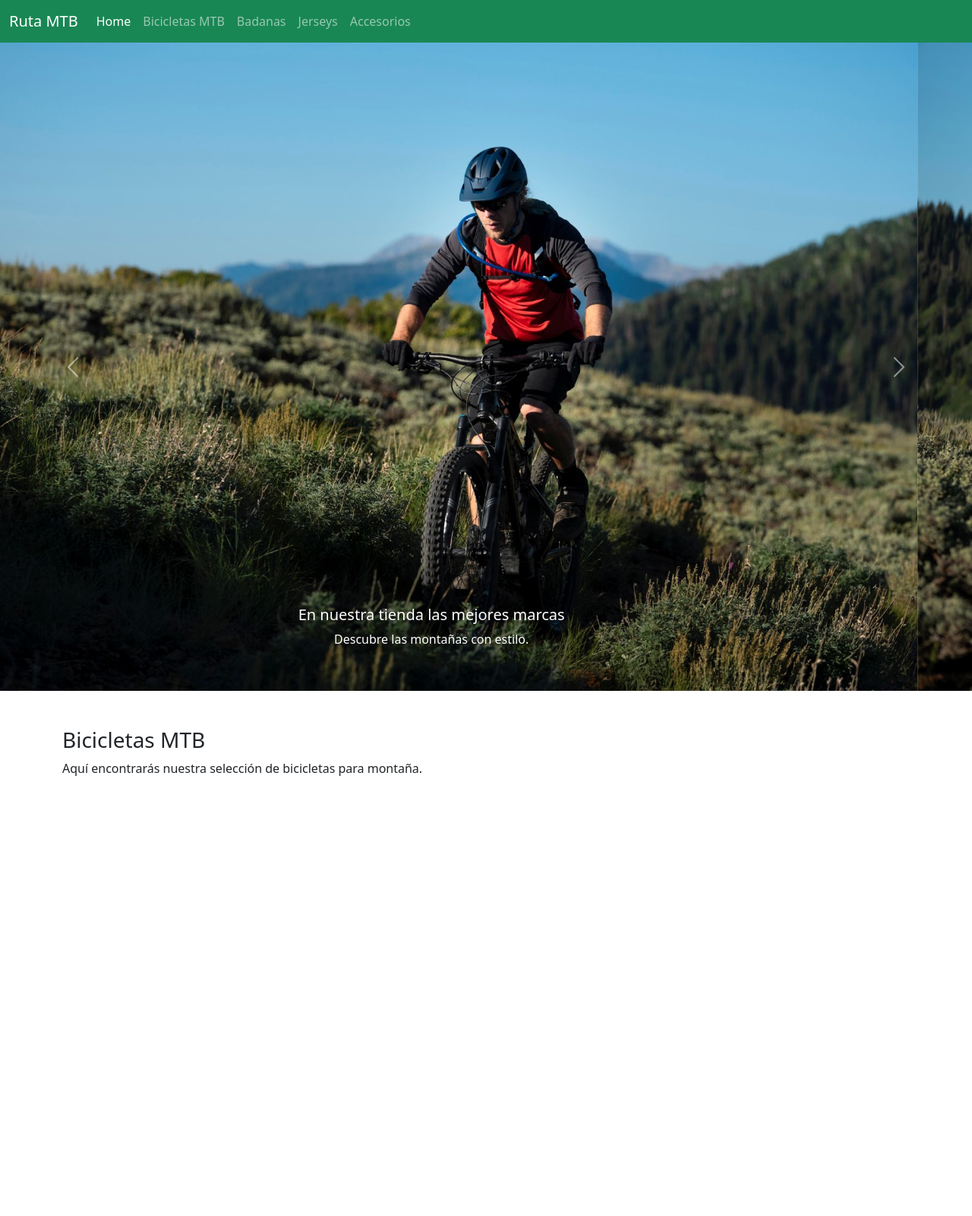
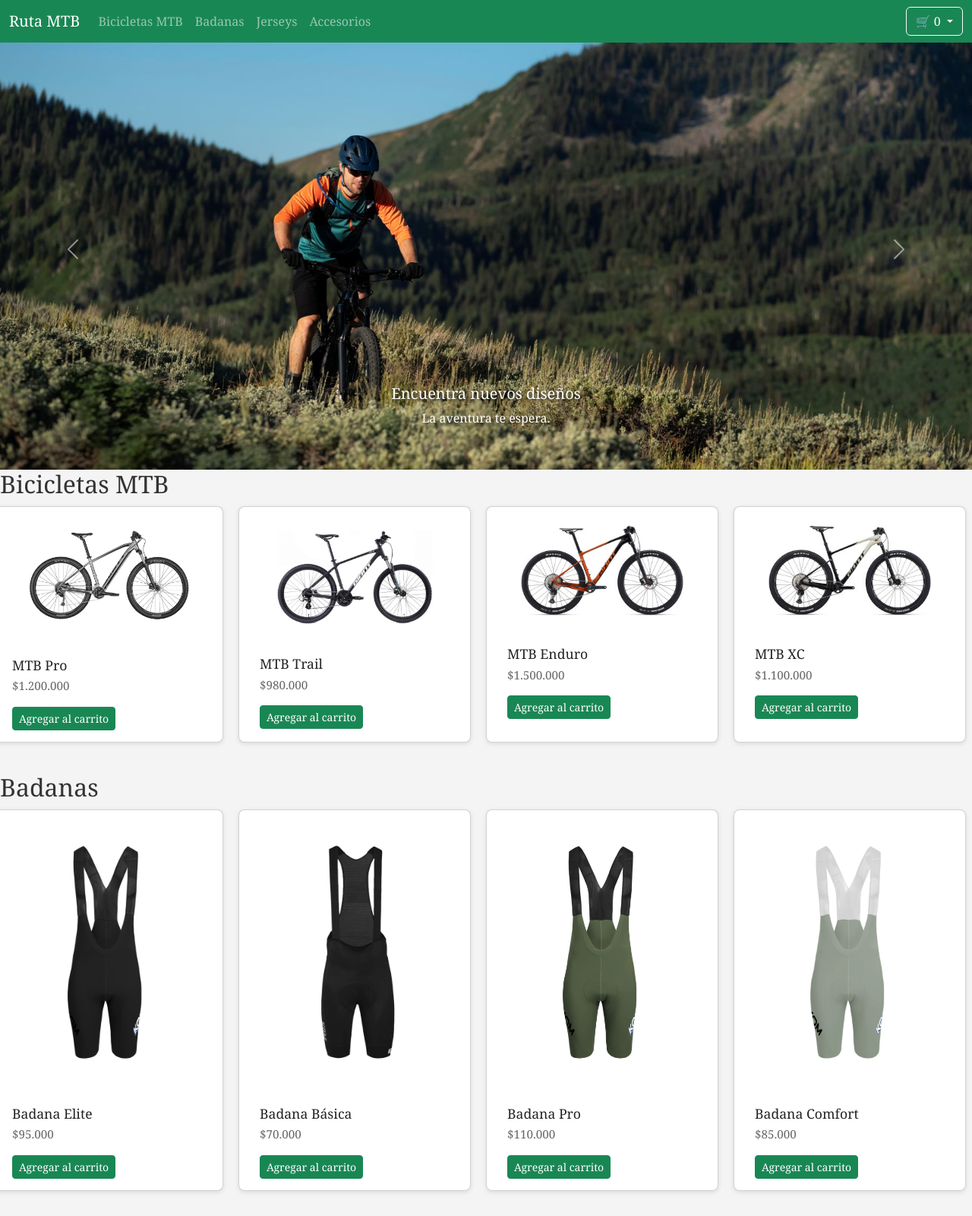
Before and after one commit to samuellopur/hackaton_1, a plain HTML site: page index.html in a window 1280 px wide. Shown: the top 1600 px of the page at 76% size. Before the commit the page ends 1039 px from the top, so only its background shows below. Drawn offline with nearby package versions, Linux system fonts and the light colour scheme.

Commit message:
Se crea cards, carrito de compras y footer

```diff
--- a/index.html
+++ b/index.html
@@ -10,13 +10,13 @@
     <link rel="stylesheet" href="https://cdn.jsdelivr.net/npm/bootstrap@5.3.2/dist/css/bootstrap.min.css">
 
     <!-- Nuestro CSS -->
-    <link rel="stylesheet" href="styles.css">
+    <link rel="stylesheet" href="style.css">
 </head>
 
 <body>
 
     <!-- Barra de navegación -->
-    <nav class="navbar navbar-expand-lg bg-success navbar-dark">
+    <nav class="navbar navbar-expand-lg bg-success navbar-dark fixed-top">
   <div class="container-fluid">
     <a class="navbar-brand" href="#">Ruta MTB</a>
     <button class="navbar-toggler" type="button" data-bs-toggle="collapse" data-bs-target="#menu">
@@ -24,15 +24,40 @@
     </button>
 
     <div class="collapse navbar-collapse" id="menu">
-                <ul class="navbar-nav">
-                    <li class="nav-item"><a class="nav-link active" href="#">Home</a></li>
-                    <li class="nav-item"><a class="nav-link" href="#Bicicletas">Bicicletas MTB</a></li>
-                    <li class="nav-item"><a class="nav-link" href="#">Badanas</a></li>
-                    <li class="nav-item"><a class="nav-link" href="#">Jerseys</a></li>
-                    <li class="nav-item"><a class="nav-link" href="#">Accesorios</a></li>
+      <ul class="navbar-nav me-auto">
+        <li class="nav-item"><a class="nav-link" href="#bicicletas">Bicicletas MTB</a></li>
+        <li class="nav-item"><a class="nav-link" href="#badanas">Badanas</a></li>
+        <li class="nav-item"><a class="nav-link" href="#jerseys">Jerseys</a></li>
+        <li class="nav-item"><a class="nav-link" href="#accesorios">Accesorios</a></li>
+      </ul>
+
+      <!-- Carrito -->
+      <div class="dropdown">
+        <button class="btn btn-outline-light dropdown-toggle" type="button" data-bs-toggle="dropdown">
+          🛒 <span id="cart-count">0</span>
+        </button>
+        <ul class="dropdown-menu dropdown-menu-end" id="cart-items">
+          <li><span class="dropdown-item-text">Carrito vacío</span></li>
         </ul>
       </div>
     </div>
+  </div>
+</nav>
+
+
+        <!-- Carrito -->
+        <div class="dropdown">
+            <button class="btn btn-outline-light dropdown-toggle" type="button" data-bs-toggle="dropdown">
+                🛒 <span id="cart-count">0</span>
+            </button>
+            <ul class="dropdown-menu dropdown-menu-end" id="cart-items">
+                <li><span class="dropdown-item-text">Carrito vacío</span></li>
+            </ul>
+        </div>
+        </div>
+        </div>
+    </nav>
+
     </nav>
 
 
@@ -77,10 +102,29 @@
             </button>
         </div>
 
-        <!-- Sección de Bicicletas -->
-        <div class="container mt-5">
-            <h3 id="Bicicletas">Bicicletas MTB</h3>
-            <p>Aquí encontrarás nuestra selección de bicicletas para montaña.</p>
+        <div>
+
+            <section id="bicicletas" class="section">
+                <h2>Bicicletas MTB</h2>
+                <div class="row card-container"></div>
+            </section>
+
+            <section id="badanas" class="section">
+                <h2>Badanas</h2>
+                <div class="row card-container"></div>
+            </section>
+
+            <section id="jerseys" class="section">
+                <h2>Jerseys</h2>
+                <div class="row card-container"></div>
+            </section>
+
+            <section id="accesorios" class="section">
+                <h2>Accesorios</h2>
+                <p>Elementos y accesorios que te brindan confort para una mejor experiencia</p>
+                <div class="row card-container"></div>
+            </section>
+
         </div>
 
     </main>
@@ -88,8 +132,20 @@
     <!-- Bootstrap JS -->
     <script src="https://cdn.jsdelivr.net/npm/bootstrap@5.3.2/dist/js/bootstrap.bundle.min.js"></script>
 
-    <!-- Nuestro JS -->
+    <!--JS -->
     <script src="script.js"></script>
+
+    <!-- Footer -->
+    <footer class="bg-success text-white text-center py-4 mt-5">
+        <div class="container">
+            <h5  class="mb-2">Ruta MTB</h5>
+            <p class="mb-1">Vive la aventura sobre dos ruedas</p>
+            <p class="mb-0">📧 contacto@rutamtb.com | Instagram: <a href="#"
+                    class="text-white text-decoration-underline"> @rutamtb </a></p>
+            <small class="d-block mt-2">© 2025 Ruta MTB.</small>
+        </div>
+    </footer>
+
 </body>
 
 </html>
--- /dev/null
+++ b/script.js
@@ -0,0 +1,175 @@
+// Activar carrusel automático con intervalo de 3 segundos
+const carrusel = document.querySelector("#carruselMTB");
+const bootstrapCarrusel = new bootstrap.Carousel(carrusel, {
+  interval: 3000, // tiempo en milisegundos
+  ride: "carousel",
+});
+
+// Datos de productos por categoría
+const productos = {
+  bicicletas: [
+    {
+      titulo: "MTB Pro",
+      precio: "$1.200.000",
+      imagen: "imagenes/bicicletamtb1.jpg",
+    },
+    {
+      titulo: "MTB Trail",
+      precio: "$980.000",
+      imagen: "imagenes/bicicletamtb2.jpg",
+    },
+    {
+      titulo: "MTB Enduro",
+      precio: "$1.500.000",
+      imagen: "imagenes/bicicletamtb3.jpg",
+    },
+    {
+      titulo: "MTB XC",
+      precio: "$1.100.000",
+      imagen: "imagenes/bicicletamtb4.jpg",
+    },
+  ],
+  badanas: [
+    {
+      titulo: "Badana Elite",
+      precio: "$95.000",
+      imagen: "imagenes/badana1.jpg",
+    },
+    {
+      titulo: "Badana Básica",
+      precio: "$70.000",
+      imagen: "imagenes/badana2.jpg",
+    },
+    {
+      titulo: "Badana Pro",
+      precio: "$110.000",
+      imagen: "imagenes/badana3.jpg",
+    },
+    {
+      titulo: "Badana Comfort",
+      precio: "$85.000",
+      imagen: "imagenes/badana4.jpg",
+    },
+  ],
+  jerseys: [
+    {
+      titulo: "Jersey Pro",
+      precio: "$120.000",
+      imagen: "imagenes/jersey1.jpg",
+    },
+    {
+      titulo: "Jersey Clásico",
+      precio: "$85.000",
+      imagen: "imagenes/jersey2.jpg",
+    },
+    {
+      titulo: "Jersey Aero",
+      precio: "$140.000",
+      imagen: "imagenes/jersey3.jpg",
+    },
+    {
+      titulo: "Jersey MTB",
+      precio: "$100.000",
+      imagen: "imagenes/jersey4.jpg",
+    },
+  ],
+  accesorios: [
+    { titulo: "Casco Trail", precio: "$180.000", imagen: "imagenes/casco.jpg" },
+    { titulo: "Gafas Pro", precio: "$60.000", imagen: "imagenes/gafas.jpg" },
+    {
+      titulo: "Guantes MTB",
+      precio: "$45.000",
+      imagen: "imagenes/guantes.jpg",
+    },
+    {
+      titulo: "Calcetines MTB",
+      precio: "$25.000",
+      imagen: "imagenes/calcetines.jpg",
+    },
+  ],
+};
+
+// Función para crear una tarjeta
+function crearCard(producto) {
+  const card = document.createElement("div");
+  card.className = "card";
+
+  card.innerHTML = `
+    <img src="${producto.imagen}" alt="${producto.titulo}">
+    <div class="card-body">
+      <h3 class="card-title">${producto.titulo}</h3>
+      <p class="card-price">${producto.precio}</p>
+      <button class="btn btn-success btn-sm add-to-cart">Agregar al carrito</button>
+    </div>
+  `;
+
+  // Evento para agregar al carrito
+  card.querySelector(".add-to-cart").addEventListener("click", () => {
+    agregarAlCarrito(producto);
+  });
+
+  return card;
+}
+
+// Función para renderizar tarjetas en cada sección
+function renderizarSeccion(id, productosArray) {
+  const contenedor = document.querySelector(`#${id} .card-container`);
+  productosArray.forEach((producto) => {
+    const card = crearCard(producto);
+    contenedor.appendChild(card);
+  });
+}
+
+// Renderizar todas las secciones
+renderizarSeccion("bicicletas", productos.bicicletas);
+renderizarSeccion("badanas", productos.badanas);
+renderizarSeccion("jerseys", productos.jerseys);
+renderizarSeccion("accesorios", productos.accesorios);
+
+//Lógica del carrito
+let carrito = JSON.parse(localStorage.getItem("carrito")) || [];
+
+function agregarAlCarrito(producto) {
+  carrito.push(producto);
+  localStorage.setItem("carrito", JSON.stringify(carrito));
+  actualizarCarrito();
+}
+
+function calcularTotal() {
+  return carrito.reduce((total, item) => {
+    const precio = parseInt(item.precio.replace(/\D/g, ""));
+    return total + precio;
+  }, 0);
+}
+
+function actualizarCarrito() {
+  const cartCount = document.getElementById("cart-count");
+  const cartItems = document.getElementById("cart-items");
+
+  cartCount.textContent = carrito.length;
+  cartItems.innerHTML = "";
+
+  if (carrito.length === 0) {
+    cartItems.innerHTML =
+      '<li><span class="dropdown-item-text">Carrito vacío</span></li>';
+    return;
+  }
+
+  carrito.forEach((item, index) => {
+    const li = document.createElement("li");
+    li.innerHTML = `
+      <span class="dropdown-item-text">${item.titulo} - ${item.precio}</span>
+    `;
+    cartItems.appendChild(li);
+  });
+
+  const total = calcularTotal();
+  const totalItem = document.createElement("li");
+  totalItem.innerHTML = `<span class="dropdown-item-text fw-bold">Total: $${total.toLocaleString()}</span>`;
+  cartItems.appendChild(totalItem);
+}
+
+
+
+// Inicializar carrito al cargar
+actualizarCarrito();
--- a/style.css
+++ b/style.css
@@ -1,11 +1,68 @@
 /* Ajusta el tamaño del carrusel */
 .carousel-item img {
-    height: 10px; /* Alto fijo */
+    height: 580px; /* Alto fijo */
     object-fit: cover; /* Recorta y ajusta la imagen */
 }
 
 /* Texto del carrusel con sombra para mejor visibilidad */
 .carousel-caption h5,
 .carousel-caption p {
-    text-shadow: 2px 2px 5px rgba(0,0,0,0.8);
+    text-shadow: 2px 2px 5px rgba(0, 0, 0, 0.8);
 }
+
+body {
+  font-family: Georgia, 'Times New Roman', Times, serif, sans-serif;
+  margin: 0;
+  padding: 0;
+  background-color: #f4f4f4;
+}
+
+.container {
+  width: 90%;
+  max-width: 1200px;
+  margin: auto;
+  padding: 20px 0;
+}
+
+.section {
+  margin-bottom: 40px;
+}
+
+h2 {
+  color: #333;
+  margin-bottom: 10px;
+}
+
+.card-container {
+  display: flex;
+  flex-wrap: wrap;
+  gap: 20px;
+}
+
+.card {
+  background-color: white;
+  border-radius: 8px;
+  box-shadow: 0 2px 6px rgba(0,0,0,0.1);
+  width: calc(25% - 20px);
+  overflow: hidden;
+  transition: transform 0.3s ease;
+}
+
+.card:hover {
+  transform: scale(1.05);
+}
+
+.card-body {
+  padding: 15px;
+}
+
+.card-title {
+  font-size: 1.1em;
+  margin: 0 0 5px;
+  color: #222;
+}
+
+.card-price {
+  color: #666;
+  font-size: 0.95em;
+}
```
Also changed, not shown: imagenes/badana1.jpg (added), imagenes/badana2.jpg (added), imagenes/badana3.jpg (added), imagenes/badana4.jpg (added), imagenes/bicicletamtb1.jpg (added), imagenes/bicicletamtb2.jpg (added), imagenes/bicicletamtb3.jpg (added), imagenes/bicicletamtb4.jpg (added), imagenes/calcetines.jpg (added), imagenes/casco.jpg (added), imagenes/gafas.jpg (added), imagenes/guantes.jpg (added), imagenes/jersey1.jpg (added), imagenes/jersey2.jpg (added), 2 more files, 1 other file. Lines whose indentation alone changed are shown as unchanged.
